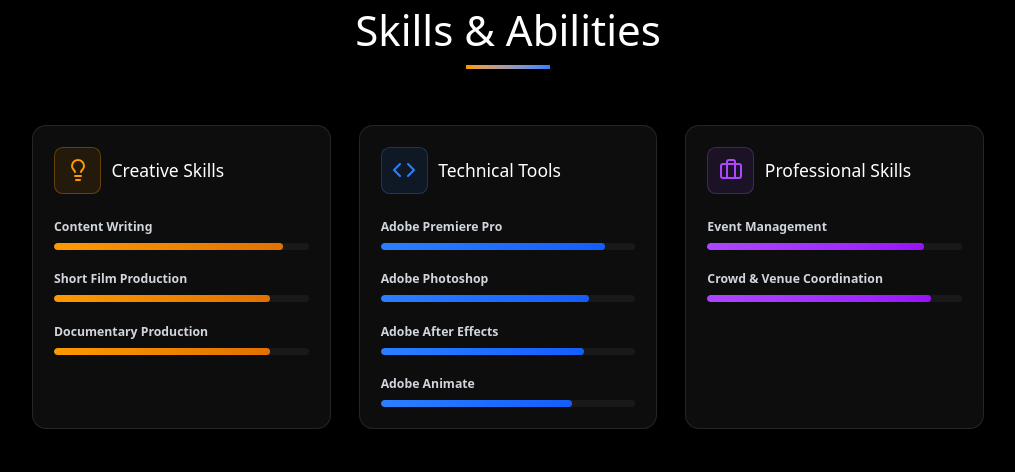
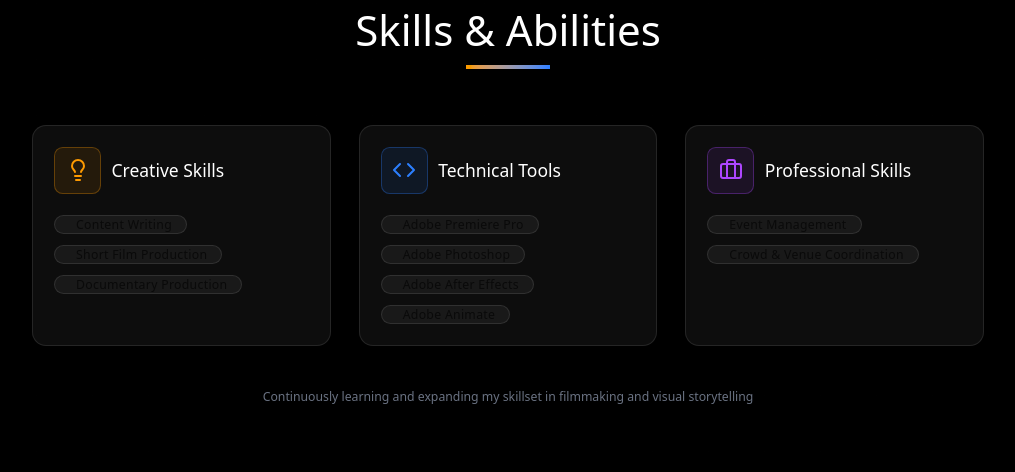
Before and after one commit to Pawanrajsrinivas/Portfolio, a React (Vite) app: page / in a window 1280 px wide. Shown: the part 1700-2172 px from the top of the page, without its empty margins (132-1147 px from the left). Built offline with nearby package versions, Linux system fonts and the light colour scheme.

Commit message:
Redesign Skills and Languages sections with premium tags

```diff
--- a/src/components/LanguagesSection.tsx
+++ b/src/components/LanguagesSection.tsx
@@ -47,69 +47,23 @@
 
         {/* Languages Grid */}
         <div className="grid grid-cols-2 md:grid-cols-3 gap-6">
-          {languages.map((language, index) => {
-            const r = 56;
-            const circumference = 2 * Math.PI * r;
-            const gradientId = `gradient-${index}`;
-
-            return (
+          {languages.map((language, index) => (
             <motion.div
               key={language.name}
-                initial={{ opacity: 0, scale: 0.8 }}
-                animate={isInView ? { opacity: 1, scale: 1 } : {}}
+              initial={{ opacity: 0, y: 20 }}
+              animate={isInView ? { opacity: 1, y: 0 } : {}}
               transition={{ duration: 0.5, delay: index * 0.1 }}
-                className="relative"
+              whileHover={{ y: -4, scale: 1.02 }}
+              className="bg-white/5 backdrop-blur-sm border border-white/10 hover:border-amber-500/40 hover:bg-gradient-to-r hover:from-amber-500/10 hover:to-blue-500/10 rounded-2xl p-6 text-center transition-all duration-300 group cursor-default shadow-sm hover:shadow-amber-500/10"
             >
-                {/* Circular Progress */}
-                <div className="relative w-32 h-32 mx-auto">
-                  {/* Background circle */}
-                  <svg className="w-full h-full transform -rotate-90 block" viewBox="0 0 128 128" preserveAspectRatio="xMidYMid meet">
-                    <circle
-                      cx={64}
-                      cy={64}
-                      r={r}
-                      stroke="rgba(255,255,255,0.1)"
-                      strokeWidth="8"
-                      fill="none"
-                    />
-                    {/* Progress circle */}
-                    <motion.circle
-                      cx={64}
-                      cy={64}
-                      r={r}
-                      stroke={`url(#${gradientId})`}
-                      strokeWidth="8"
-                      fill="none"
-                      strokeLinecap="round"
-                      strokeDasharray={circumference}
-                      initial={{ strokeDashoffset: circumference }}
-                      animate={
-                        isInView
-                          ? {
-                              strokeDashoffset: circumference * (1 - language.proficiency / 100),
-                            }
-                          : {}
-                      }
-                      transition={{ duration: 1.5, delay: index * 0.1 + 0.5 }}
-                    />
-                    <defs>
-                      <linearGradient id={gradientId} x1="0%" y1="0%" x2="100%" y2="0%">
-                        <stop offset="0%" stopColor="#f59e0b" />
-                        <stop offset="100%" stopColor="#3b82f6" />
-                      </linearGradient>
-                    </defs>
-                  </svg>
-
-                  {/* Center text */}
-                  <div className="absolute inset-0 flex items-center justify-center p-2 text-center">
-                    <span className="text-lg font-medium text-white tracking-wide">
+              <div className="flex items-center justify-center gap-3">
+                <span className="w-2.5 h-2.5 rounded-full bg-gradient-to-r from-amber-500 to-blue-500 group-hover:scale-125 transition-transform duration-300" />
+                <h3 className="text-xl font-semibold text-white tracking-wide group-hover:text-amber-400 transition-colors">
                   {language.name}
-                    </span>
-                  </div>
+                </h3>
               </div>
             </motion.div>
-            );
-          })}
+          ))}
         </div>
       </div>
     </section>
--- a/src/components/SkillsSectionCinematic.tsx
+++ b/src/components/SkillsSectionCinematic.tsx
@@ -46,22 +46,22 @@
         icon: 'text-amber-500',
         bg: 'bg-amber-500/10',
         border: 'border-amber-500/30',
-        gradient: 'from-amber-500',
-        bar: 'bg-gradient-to-r from-amber-500 to-amber-600',
+        tagHover: 'hover:border-amber-500/40 hover:bg-amber-500/10 hover:text-amber-300',
+        dot: 'bg-amber-500',
       },
       blue: {
         icon: 'text-blue-500',
         bg: 'bg-blue-500/10',
         border: 'border-blue-500/30',
-        gradient: 'from-blue-500',
-        bar: 'bg-gradient-to-r from-blue-500 to-blue-600',
+        tagHover: 'hover:border-blue-500/40 hover:bg-blue-500/10 hover:text-blue-300',
+        dot: 'bg-blue-500',
       },
       purple: {
         icon: 'text-purple-500',
         bg: 'bg-purple-500/10',
         border: 'border-purple-500/30',
-        gradient: 'from-purple-500',
-        bar: 'bg-gradient-to-r from-purple-500 to-purple-600',
+        tagHover: 'hover:border-purple-500/40 hover:bg-purple-500/10 hover:text-purple-300',
+        dot: 'bg-purple-500',
       },
     };
     return colors[color as keyof typeof colors];
@@ -103,8 +103,9 @@
                 initial={{ opacity: 0, y: 30 }}
                 animate={isInView ? { opacity: 1, y: 0 } : {}}
                 transition={{ duration: 0.6, delay: categoryIndex * 0.2 }}
-                className="bg-white/5 backdrop-blur-sm border border-white/10 rounded-2xl p-6 hover:border-white/20 transition-all duration-300"
+                className="bg-white/5 backdrop-blur-sm border border-white/10 rounded-2xl p-6 hover:border-white/20 transition-all duration-300 flex flex-col justify-between"
               >
+                <div>
                   {/* Category Header */}
                   <div className="flex items-center gap-3 mb-6">
                     <div
@@ -112,30 +113,28 @@
                     >
                       <Icon className={colors.icon} size={24} />
                     </div>
-                  <h3 className="text-xl text-white">{category.title}</h3>
+                    <h3 className="text-xl text-white font-semibold">{category.title}</h3>
                   </div>
 
-                {/* Skills List */}
-                <div className="space-y-5">
+                  {/* Skills Tags */}
+                  <div className="flex flex-wrap gap-3">
                     {category.skills.map((skill, skillIndex) => (
-                    <div key={skill.name}>
-                      <div className="mb-2">
-                        <span className="text-gray-300 text-sm font-bold">{skill.name}</span>
+                      <motion.div
+                        key={skill.name}
+                        initial={{ opacity: 0, scale: 0.9 }}
+                        animate={isInView ? { opacity: 1, scale: 1 } : {}}
+                        transition={{
+                          duration: 0.4,
+                          delay: categoryIndex * 0.15 + skillIndex * 0.08,
+                        }}
+                        whileHover={{ y: -3, scale: 1.02 }}
+                        className={`px-4 py-2.5 rounded-xl bg-white/5 border border-white/10 ${colors.tagHover} text-gray-200 text-sm font-semibold tracking-wide transition-all duration-300 flex items-center gap-2 cursor-default shadow-sm`}
+                      >
+                        <span className={`w-1.5 h-1.5 rounded-full ${colors.dot}`} />
+                        <span>{skill.name}</span>
+                      </motion.div>
+                    ))}
                   </div>
-                      <div className="h-2 bg-white/5 rounded-full overflow-hidden">
-                        <motion.div
-                          initial={{ width: 0 }}
-                          animate={isInView ? { width: `${skill.level}%` } : {}}
-                          transition={{
-                            duration: 1,
-                            delay: categoryIndex * 0.2 + skillIndex * 0.1 + 0.5,
-                            ease: 'easeOut',
-                          }}
-                          className={`h-full ${colors.bar} rounded-full`}
-                        />
-                      </div>
-                    </div>
-                  ))}
                 </div>
               </motion.div>
             );
```
Lines whose indentation alone changed are shown as unchanged.
